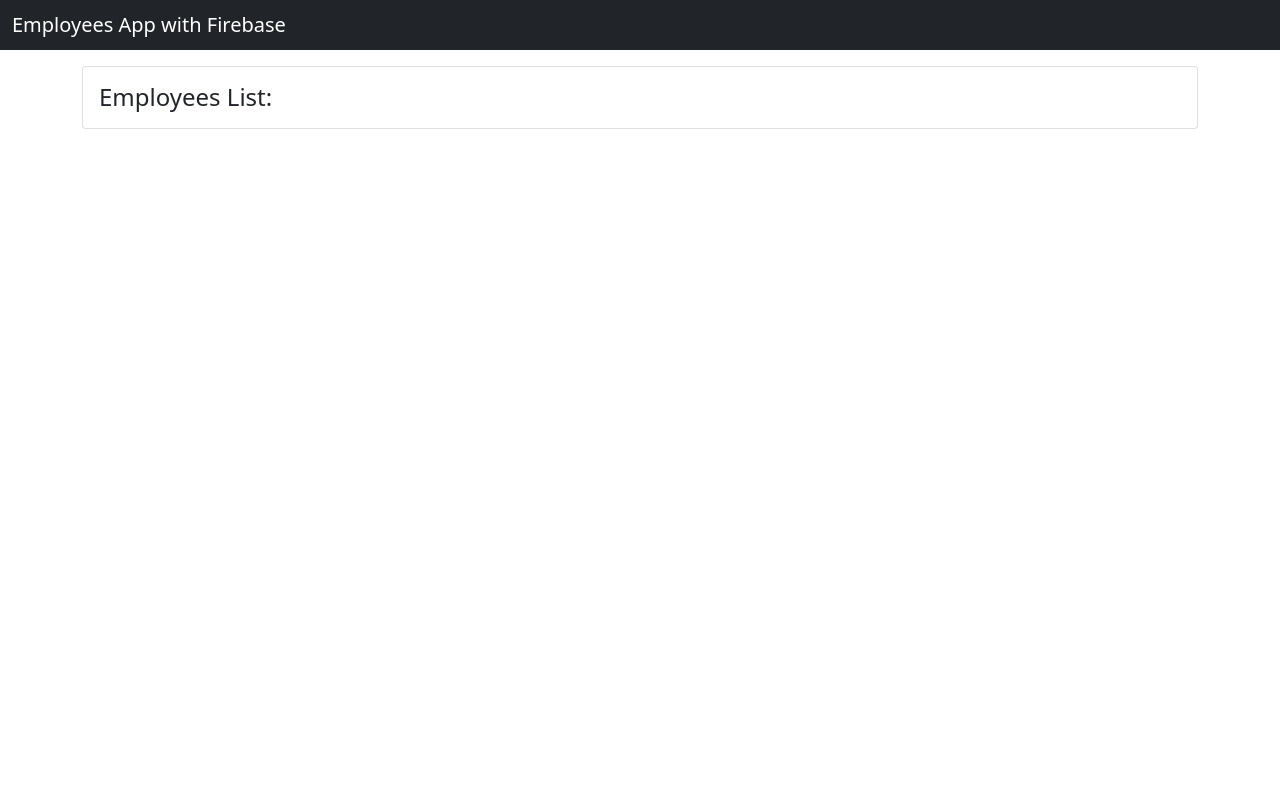
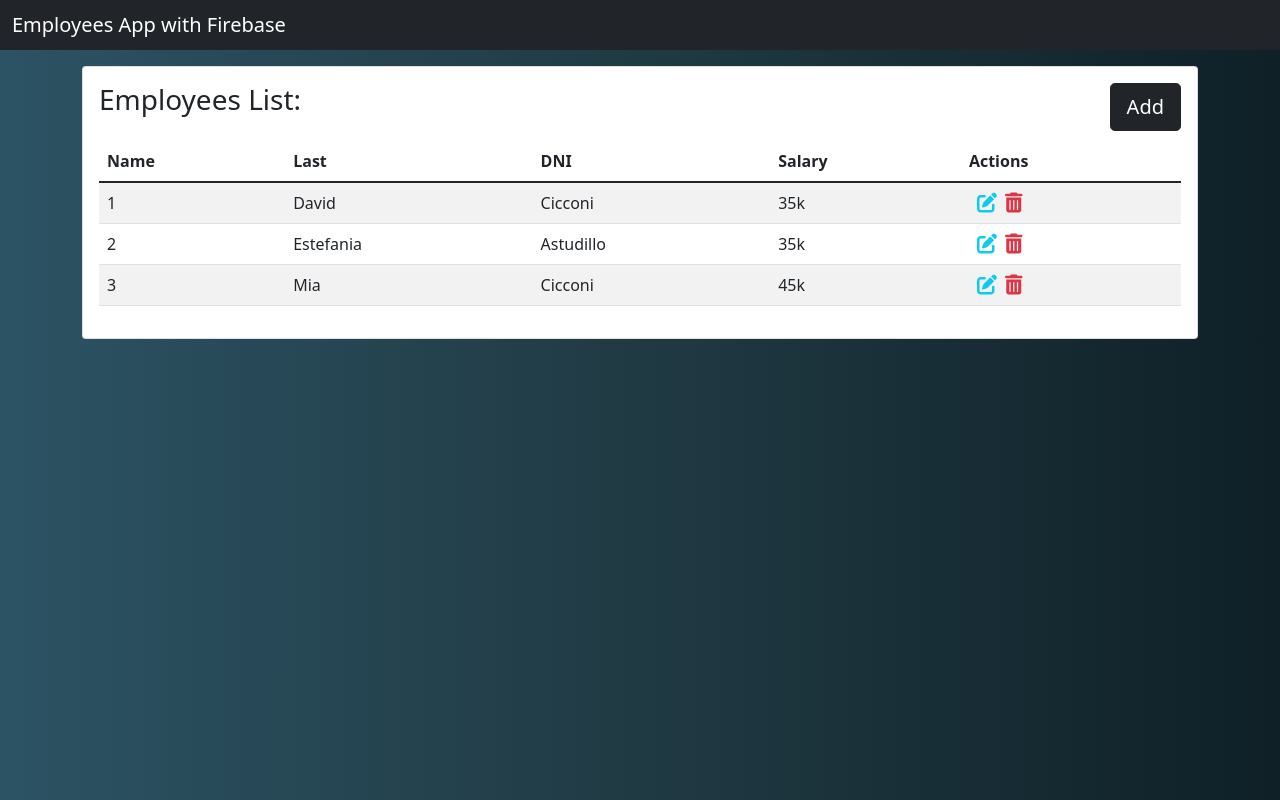
Before and after one commit to davidcicconi94/employees-crud--angular, an Angular app: page / in a window 1280 px wide. Built offline with nearby package versions, Linux system fonts and the light colour scheme.

Commit message:
creating employees table

```diff
--- a/src/app/components/list-employees/list-employees.component.css
+++ b/src/app/components/list-employees/list-employees.component.css
@@ -0,0 +1,7 @@
+button {
+  float: right;
+}
+
+i {
+  cursor: pointer;
+}
--- a/src/app/components/list-employees/list-employees.component.html
+++ b/src/app/components/list-employees/list-employees.component.html
@@ -1,7 +1,51 @@
 <div class="container mt-3">
     <div class="card">
         <div class="card-body">
-            <span class="h4">Employees List:</span>
+            <span class="h3">Employees List:</span>
+            <button class="btn btn-dark btn-lg ">Add</button>
+            <table class="table table-striped mt-4">
+                <thead>
+                  <tr>
+                    <th>Name</th>
+                    <th>Last</th>
+                    <th>DNI</th>
+                    <th>Salary</th>
+                    <th>Actions</th>
+                  </tr>
+                </thead>
+                <tbody>
+                  <tr>
+                    <td>1</td>
+                    <td>David</td>
+                    <td>Cicconi</td>
+                    <td>35k</td>
+                    <td>
+                      <i class="fa-solid fa-pen-to-square fa-lg text-info mx-2"></i>
+                      <i class="fa-solid fa-trash-can fa-lg text-danger"></i>
+                    </td>
+                  </tr>
+                  <tr>
+                    <td>2</td>
+                    <td>Estefania</td>
+                    <td>Astudillo</td>
+                    <td>35k</td>
+                    <td>
+                      <i class="fa-solid fa-pen-to-square fa-lg text-info mx-2"></i>
+                      <i class="fa-solid fa-trash-can fa-lg text-danger"></i>
+                    </td>
+                  </tr>
+                  <tr>
+                    <td>3</td>
+                    <td>Mia</td>
+                    <td>Cicconi</td>
+                    <td>45k</td>
+                    <td>
+                      <i class="fa-solid fa-pen-to-square fa-lg text-info mx-2"></i>
+                      <i class="fa-solid fa-trash-can fa-lg text-danger"></i>
+                    </td>
+                  </tr>
+                </tbody>
+              </table>
         </div>
     </div>
 </div>
--- a/src/index.html
+++ b/src/index.html
@@ -8,8 +8,13 @@
   <link rel="icon" type="image/x-icon" href="favicon.ico">
   <!-- Bootstrap -->
   <link href="https://cdn.jsdelivr.net/npm/bootstrap@5.1.3/dist/css/bootstrap.min.css" rel="stylesheet" integrity="sha384-1BmE4kWBq78iYhFldvKuhfTAU6auU8tT94WrHftjDbrCEXSU1oBoqyl2QvZ6jIW3" crossorigin="anonymous">
+
 </head>
 <body>
   <app-root></app-root>
+  <script
+      src="https://kit.fontawesome.com/4d41a94daf.js"
+      crossorigin="anonymous"
+    ></script>
 </body>
 </html>
--- a/src/styles.css
+++ b/src/styles.css
@@ -1 +1,16 @@
 /* You can add global styles to this file, and also import other style files */
+body {
+  background: #0f2027; /* fallback for old browsers */
+  background: -webkit-linear-gradient(
+    to right,
+    #2c5364,
+    #203a43,
+    #0f2027
+  ); /* Chrome 10-25, Safari 5.1-6 */
+  background: linear-gradient(
+    to right,
+    #2c5364,
+    #203a43,
+    #0f2027
+  ); /* W3C, IE 10+/ Edge, Firefox 16+, Chrome 26+, Opera 12+, Safari 7+ */
+}
```
